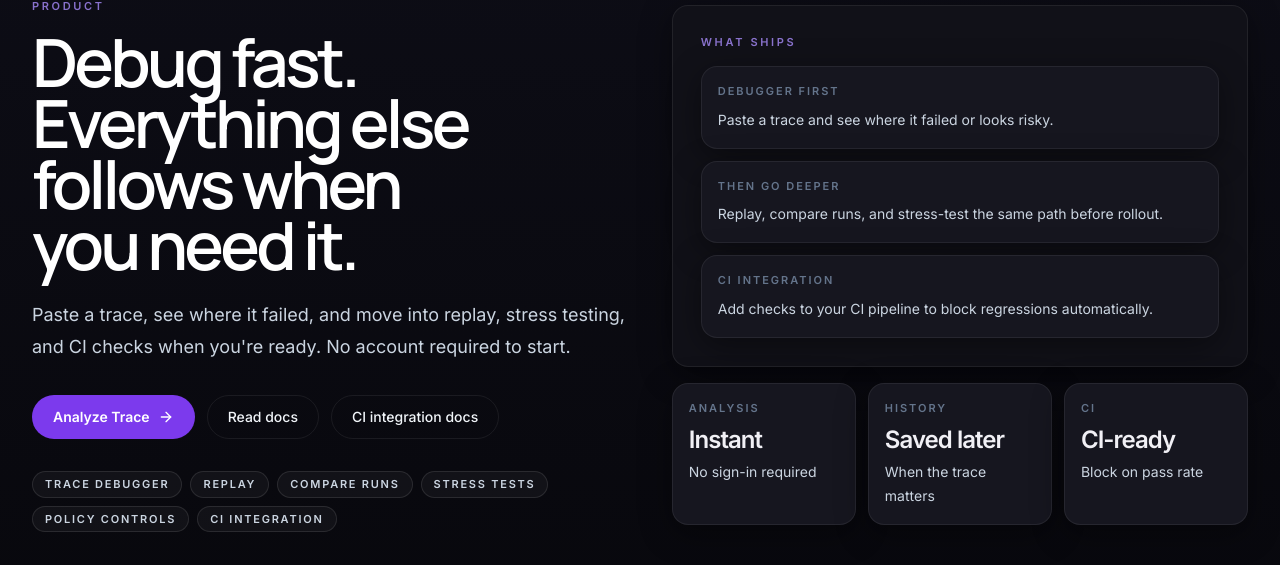
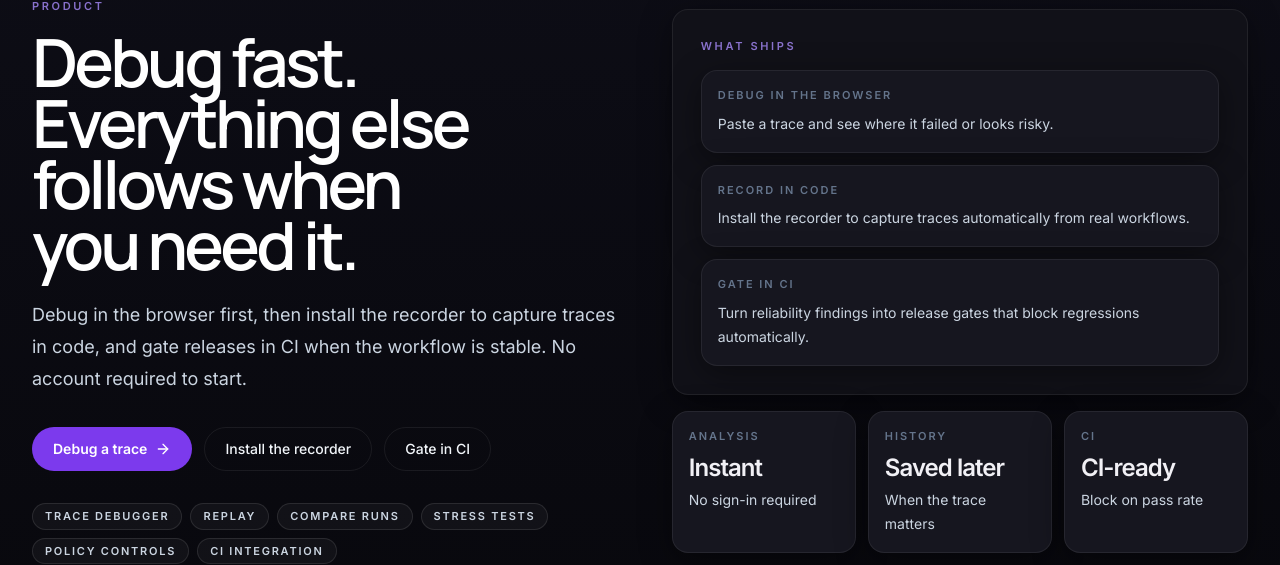
Before and after one commit to sepurux/sepurux-platform, a Next.js app in the folder site/: page /product in a window 1280 px wide. Shown: the part 180-745 px from the top of the page. Built offline with nearby package versions, Linux system fonts and the light colour scheme; no server answers.

Commit message:
Feat/coolify (#223)
* WIP: docs and product messaging updates

* docs(infra): Coolify compose and migration guide (Caddy replacement)

```diff
--- a/site/app/docs/ci-cd/page.tsx
+++ b/site/app/docs/ci-cd/page.tsx
@@ -6,7 +6,7 @@ import { buildPageMetadata, siteConfig } from "@/lib/site";
 export const metadata: Metadata = buildPageMetadata({
   title: "CI Integration",
   description:
-    "Add Sepurux trace checks to your CI pipeline and block merges or deploys when pass rate drops below your threshold.",
+    "Turn Sepurux reliability findings into CI release gates that block merges or deploys when thresholds fail.",
   path: "/docs/ci-cd",
 });
 
@@ -233,7 +233,7 @@ export default function CICDPage() {
     <DocsShell
       kicker="Docs / CI"
       title="Run trace checks in CI and block on failures."
-      description="Add Sepurux to your pull request and deployment workflows so failing traces block merges before they hit production."
+      description="Use this after debugger + recorder setup: capture traces in code, then gate pull requests and releases on reliability outcomes."
       nav={[
         { href: "#action", label: "GitHub Action" },
         { href: "#workflow", label: "Full Workflow" },
@@ -244,7 +244,7 @@ export default function CICDPage() {
         { href: "#rollout", label: "Rollout Tips" },
       ]}
       actions={[
-        { href: "/docs/getting-started", label: "Setup first" },
+        { href: "/docs/getting-started", label: "Install the recorder" },
         { href: "/docs/policy-security", label: "Policy controls" },
       ]}
     >
--- a/site/app/docs/getting-started/page.tsx
+++ b/site/app/docs/getting-started/page.tsx
@@ -1,4 +1,5 @@
 import type { Metadata } from "next";
+import Link from "next/link";
 
 import { DocsCodeBlock, DocsSection, DocsShell } from "@/components/docs/docs-shell";
 import { DocsCodeTabs } from "@/components/docs/docs-code-tabs";
@@ -7,7 +8,7 @@ import { buildPageMetadata, siteConfig } from "@/lib/site";
 export const metadata: Metadata = buildPageMetadata({
   title: "Getting Started",
   description:
-    "Set up Sepurux quickly: install the SDK, set environment variables, record your first trace, and run your first campaign.",
+    "Get started fast: debug in the browser, install the recorder, capture traces automatically, and turn runs into CI gates.",
   path: "/docs/getting-started",
 });
 
@@ -230,8 +231,8 @@ export default function GettingStartedPage() {
   return (
     <DocsShell
       kicker="Docs / Getting Started"
-      title="Go from zero to your first reliability run."
-      description="This guide gets a team from initial setup to a working trace and campaign execution path with production-safe defaults."
+      title="Debug in the browser. Record in code. Gate in CI."
+      description="This guide walks from first debugger run to recorder install and automated trace capture, then into campaign checks that you can promote into CI gates."
       nav={[
         { href: "#prerequisites", label: "Prerequisites" },
         { href: "#install", label: "Install" },
@@ -243,8 +244,9 @@ export default function GettingStartedPage() {
         { href: "#first-run", label: "First Run" },
       ]}
       actions={[
+        { href: "/sandbox", label: "Debug a trace" },
+        { href: "/docs/ci-cd", label: "Gate in CI" },
         { href: "/docs/api-reference", label: "API guide" },
-        { href: "/docs/ci-cd", label: "CI/CD guide" },
       ]}
     >
       <DocsSection
@@ -269,7 +271,7 @@ export default function GettingStartedPage() {
       <DocsSection
         id="install"
         title="Install"
-        description="Add the Sepurux SDK for your language. Each SDK provides an ergonomic recorder API and auto-uploads traces on exit."
+        description="Install the recorder for your language. Each SDK auto-uploads traces on exit."
       >
         <DocsCodeTabs tabs={installTabs} />
       </DocsSection>
@@ -285,7 +287,7 @@ export default function GettingStartedPage() {
       <DocsSection
         id="first-trace"
         title="Record Your First Trace"
-        description="Instrument one agent workflow and confirm the trace appears in the Sepurux dashboard."
+        description="Instrument one workflow in code and confirm trace capture in Sepurux."
       >
         <DocsCodeTabs tabs={firstTraceTabs} />
       </DocsSection>
@@ -368,10 +370,19 @@ with SepuruxCallbackHandler("refund_flow", campaign_id="...") as handler:
 
       <DocsSection
         id="first-run"
-        title="Run with Trace + Campaign + Mutation Pack"
-        description="Pass campaign_id and mutation_pack when recording to auto-enqueue a reliability run on trace upload."
+        title="Run Checks from Recorded Traces"
+        description="Pass campaign_id and mutation_pack when recording to auto-enqueue a reliability run, then promote the same run pattern to CI."
       >
         <DocsCodeTabs tabs={runWithPackTabs} />
+        <div className="rounded-2xl border border-[--border] bg-white/8 shadow-sm p-4">
+          <p className="text-sm font-semibold text-[--text-primary]">Next step: Gate in CI</p>
+          <p className="mt-2 text-sm leading-6 text-slate-300">
+            Once this run is stable, add the same trace + campaign path to GitHub workflows so release gating uses production-like scenarios.
+          </p>
+          <Link href="/docs/ci-cd" className="mt-3 inline-flex text-sm font-medium text-[--text-primary] underline underline-offset-4">
+            Open CI/CD guide
+          </Link>
+        </div>
       </DocsSection>
     </DocsShell>
   );
--- a/site/app/docs/integrations/page.tsx
+++ b/site/app/docs/integrations/page.tsx
@@ -6,9 +6,14 @@ import { buildPageMetadata } from "@/lib/site";
 export const metadata: Metadata = buildPageMetadata({
   title: "Integrations",
   description:
-    "Drop-in integrations for OpenAI, LangChain, and more — auto-record traces without manual instrumentation.",
+    "Install the recorder and add drop-in integrations for OpenAI, LangChain, and more — then promote findings into CI gates.",
   path: "/docs/integrations",
 });
+
+const recorderInstallSnippet = `# Install the recorder for your stack
+pip install sepurux
+npm install @sepurux/recorder
+go get github.com/sepurux/go-recorder@latest`;
 
 const openaiSnippet = `import openai
 from sepurux import SepuruxClient
@@ -97,8 +102,8 @@ export default function IntegrationsPage() {
   return (
     <DocsShell
       kicker="Docs / Integrations"
-      title="Drop-in integrations for popular AI frameworks."
-      description="Each integration wraps your existing client or chain and records traces automatically — no manual model_step() calls needed."
+      title="Install the recorder and capture traces automatically."
+      description="Debug a trace in the browser first, then use these integrations to capture traces in code and feed the same workflows into CI gates."
       nav={[
         { href: "#overview", label: "Overview" },
         { href: "#openai", label: "OpenAI" },
@@ -106,15 +111,17 @@ export default function IntegrationsPage() {
         { href: "#coming-soon", label: "Coming Soon" },
       ]}
       actions={[
-        { href: "/docs/getting-started", label: "Getting started" },
+        { href: "/docs/getting-started", label: "Install the recorder" },
+        { href: "/docs/ci-cd", label: "Gate in CI" },
         { href: "/docs/api-reference", label: "API reference" },
       ]}
     >
       <DocsSection
         id="overview"
         title="Available Integrations"
-        description="All integrations are included in the sepurux package. No extra SDK installs beyond the framework itself."
+        description="All integrations are included in the sepurux package. Install once, capture traces automatically, then use CI to gate on reliability."
       >
+        <DocsCodeBlock code={recorderInstallSnippet} label="Install recorder" />
         <div className="grid gap-4 md:grid-cols-2">
           {integrations.map((integration) => (
             <div
--- a/site/app/docs/page.tsx
+++ b/site/app/docs/page.tsx
@@ -7,7 +7,7 @@ import { buildPageMetadata, siteConfig } from "@/lib/site";
 export const metadata: Metadata = buildPageMetadata({
   title: "Docs",
   description:
-    "Professional Sepurux documentation for setup, SDKs, CI/CD gates, policy controls, security guardrails, and API usage.",
+    "Sepurux docs for the full loop: debug in browser, install the recorder, capture traces automatically, and gate releases in CI.",
   path: "/docs",
 });
 
@@ -15,12 +15,12 @@ const docTracks = [
   {
     title: "Getting Started",
     description:
-      "Set up environment variables, capture a trace, build a mutation pack in Basic Builder, and run checks in minutes.",
+      "Debug a trace first, install the recorder for your stack, capture traces automatically, and run checks in minutes.",
     href: "/docs/getting-started",
   },
   {
     title: "CI/CD Gate",
-    description: "Add Sepurux to GitHub workflows and block risky releases when thresholds fail.",
+    description: "Turn reliability findings into release gates in GitHub workflows.",
     href: "/docs/ci-cd",
   },
   {
@@ -55,7 +55,12 @@ const docTracks = [
   },
 ];
 
-const quickstartSnippet = `SEPURUX_API_BASE_URL=${siteConfig.appUrl}/api/backend
+const quickstartSnippet = `# Install the recorder for your stack
+pip install sepurux
+npm install @sepurux/recorder
+go get github.com/sepurux/go-recorder@latest
+
+SEPURUX_API_BASE_URL=${siteConfig.appUrl}/api/backend
 SEPURUX_UI_BASE_URL=${siteConfig.appUrl}
 SEPURUX_API_KEY=<project_api_key>
 SEPURUX_PROJECT_ID=<project_uuid>`;
@@ -77,29 +82,29 @@ export default function DocsPage() {
   return (
     <DocsShell
       kicker="Documentation"
-      title="Operational docs for teams shipping reliable AI agents."
-      description="Use the docs the same way you use the product: start from a real workflow, connect a project, capture a trace, and move into replay, policy, and CI control."
+      title="Debug in the browser. Record in code. Gate in CI."
+      description="Use the docs as one loop: debug a trace in the browser, install the recorder in code, capture traces automatically, then turn findings into CI release gates."
       nav={[
         { href: "#start", label: "Start Here" },
         { href: "#tracks", label: "Documentation Tracks" },
         { href: "#resources", label: "Reference Resources" },
       ]}
       actions={[
-        { href: "/docs/getting-started", label: "Open quickstart" },
-        { href: "/docs/api-reference", label: "API reference" },
-        { href: "/docs/ci-cd", label: "CI guide" },
+        { href: "/sandbox", label: "Debug a trace" },
+        { href: "/docs/getting-started", label: "Install the recorder" },
+        { href: "/docs/ci-cd", label: "Gate in CI" },
       ]}
     >
       <DocsSection
         id="start"
         title="Start Here"
-        description="Validate the full setup path in three steps before diving deeper into CI, policy, and enterprise controls."
+        description="Run the full adoption path in three steps before diving deeper into policy and enterprise controls."
       >
         <div className="space-y-5">
           {[
-            ["1. Connect a project", "Generate a project API key and copy your project UUID from the app workspace."],
-            ["2. Set the environment", "Define the base URLs and auth variables once in your shell or CI secrets."],
-            ["3. Capture, build, run", "Record a trace, create a mutation pack, and execute the first reliability run."],
+            ["1. Debug in browser", "Start with a real failing trace in the debugger and confirm the failing step plus next fix."],
+            ["2. Install the recorder", "Use pip, npm, or go get once, then capture traces automatically from real code paths."],
+            ["3. Gate in CI", "Promote stable traces into CI checks so reliability failures block risky releases."],
           ].map(([title, body]) => (
             <div key={title} className="grid gap-3 border-t border-[--border] pt-4 md:grid-cols-[180px_minmax(0,1fr)]">
               <p className="text-sm font-semibold text-[--text-primary]">{title}</p>
--- a/site/app/product/page.tsx
+++ b/site/app/product/page.tsx
@@ -23,7 +23,7 @@ import { ScreenshotGallerySection } from "@/components/sections/screenshot-galle
 export const metadata: Metadata = buildPageMetadata({
   title: "Product",
   description:
-    "Explore Sepurux end to end: trace debugger, replay, stress testing, policy controls, CI integration, and team governance.",
+    "Explore the Sepurux loop end to end: debug in browser, record in code, and gate in CI.",
   path: "/product",
 });
 
@@ -112,16 +112,16 @@ const capabilities: Capability[] = [
 
 const heroRows = [
   {
-    title: "Debugger first",
+    title: "Debug in the browser",
     copy: "Paste a trace and see where it failed or looks risky.",
   },
   {
-    title: "Then go deeper",
-    copy: "Replay, compare runs, and stress-test the same path before rollout.",
+    title: "Record in code",
+    copy: "Install the recorder to capture traces automatically from real workflows.",
   },
   {
-    title: "CI integration",
-    copy: "Add checks to your CI pipeline to block regressions automatically.",
+    title: "Gate in CI",
+    copy: "Turn reliability findings into release gates that block regressions automatically.",
   },
 ];
 
@@ -229,8 +229,8 @@ export default function ProductPage() {
                 Debug fast. Everything else follows when you need it.
               </h1>
               <p className="mt-6 max-w-3xl text-lg leading-8 text-slate-300">
-                Paste a trace, see where it failed, and move into replay, stress testing, and CI
-                checks when you're ready. No account required to start.
+                Debug in the browser first, then install the recorder to capture traces in code,
+                and gate releases in CI when the workflow is stable. No account required to start.
               </p>
 
               <div className="mt-8 flex flex-wrap gap-3">
@@ -238,20 +238,20 @@ export default function ProductPage() {
                   href="/sandbox"
                   className="inline-flex h-11 items-center justify-center gap-2 rounded-full border border-[rgba(var(--accent-rgb),0.28)] bg-[var(--color-accent)] px-5 text-sm font-semibold text-white transition hover:brightness-110"
                 >
-                  Analyze Trace
+                  Debug a trace
                   <ArrowRight className="h-4 w-4" />
                 </Link>
                 <Link
                   href="/docs/getting-started"
                   className="inline-flex h-11 items-center justify-center rounded-full border border-white/12 bg-white/6 px-5 text-sm font-medium text-slate-100 transition-colors hover:bg-white/10 hover:text-white"
                 >
-                  Read docs
+                  Install the recorder
                 </Link>
                 <Link
                   href="/docs/ci-cd"
                   className="inline-flex h-11 items-center justify-center rounded-full border border-white/12 bg-white/6 px-5 text-sm font-medium text-slate-100 transition-colors hover:bg-white/10 hover:text-white"
                 >
-                  CI integration docs
+                  Gate in CI
                 </Link>
               </div>
 
@@ -286,7 +286,7 @@ export default function ProductPage() {
             Starts with a trace. Goes as far as you need.
           </h2>
           <p className="section-lead mt-5">
-            Debugger first, then replay and stress testing, then CI checks and team controls.
+            Debug in the browser, record in code, then gate in CI.
           </p>
         </div>
 
@@ -311,8 +311,8 @@ export default function ProductPage() {
               Start with the trace. Go further when you're ready.
             </h2>
             <p className="mt-5 max-w-2xl text-base leading-8 text-slate-300 md:text-lg">
-              Use the sandbox for the first analysis, then move into replay, stress testing, and CI
-              checks when you want the fix to hold.
+              Use the sandbox for the first analysis, install the recorder for continuous capture,
+              then move into replay, stress testing, and CI gates when you want the fix to hold.
             </p>
 
             <div className="mt-8 flex flex-wrap gap-3">
@@ -320,14 +320,20 @@ export default function ProductPage() {
                 href="/sandbox"
                 className="inline-flex h-11 items-center justify-center gap-2 rounded-full border border-[rgba(var(--accent-rgb),0.28)] bg-[var(--color-accent)] px-5 text-sm font-semibold text-white transition hover:brightness-110"
               >
-                Analyze Trace
+                Debug a trace
                 <ArrowRight className="h-4 w-4" />
               </Link>
               <Link
                 href="/docs/ci-cd"
                 className="inline-flex h-11 items-center justify-center rounded-full border border-white/12 bg-white/6 px-5 text-sm font-medium text-slate-100 transition-colors hover:bg-white/10 hover:text-white"
               >
-                CI integration docs
+                Gate in CI
+              </Link>
+              <Link
+                href="/docs/getting-started"
+                className="inline-flex h-11 items-center justify-center rounded-full border border-white/12 bg-white/6 px-5 text-sm font-medium text-slate-100 transition-colors hover:bg-white/10 hover:text-white"
+              >
+                Install the recorder
               </Link>
               <Link
                 href="/waitlist"
--- a/site/components/sections/integration-section.tsx
+++ b/site/components/sections/integration-section.tsx
@@ -61,12 +61,12 @@ const workflow = [
     description: "Keep the real agent story instead of rebuilding it by hand.",
   },
   {
-    title: "Debug the issue before you persist it",
-    description: "Use the paste-and-analyze flow first, then save the useful trace when it earns a place in history.",
+    title: "Install the recorder in code",
+    description: "Capture traces automatically from real workflows after the first browser debug pass.",
   },
   {
-    title: "Promote stable traces into replay and CI",
-    description: "Hand the same trace to replay, stress testing, or pre-release checks when the fix is ready.",
+    title: "Promote stable traces into CI gates",
+    description: "Hand the same trace to replay, stress testing, or release gating when the fix is ready.",
   },
 ];
 
@@ -115,18 +115,27 @@ export function IntegrationSection() {
           <div className="max-w-xl">
             <p className="section-kicker ink-kicker">Fits your stack</p>
             <h2 className="section-heading mt-4 text-white">
-              Paste the trace first. Save, replay, or gate later.
+              Debug in the browser. Record in code. Gate in CI.
             </h2>
             <p className="section-lead mt-5">
-              Sepurux is easiest to adopt when the first step is obvious: paste the trace, see what broke, then decide whether it deserves replay, mutation testing, or CI.
+              Sepurux is easiest to adopt when the first step is obvious: debug a trace first, then install the recorder to capture traces automatically, and gate releases in CI.
             </p>
-            <Link
-              href="/docs/integrations"
-              className="mt-8 inline-flex items-center gap-2 text-sm font-semibold text-slate-100 transition-all duration-200 hover:-translate-y-0.5 hover:text-white"
-            >
-              Open SDK and integration guide
-              <ArrowRight className="h-4 w-4" />
-            </Link>
+            <div className="mt-8 flex flex-wrap items-center gap-5">
+              <Link
+                href="/docs/getting-started"
+                className="inline-flex items-center gap-2 text-sm font-semibold text-slate-100 transition-all duration-200 hover:-translate-y-0.5 hover:text-white"
+              >
+                Install the recorder
+                <ArrowRight className="h-4 w-4" />
+              </Link>
+              <Link
+                href="/docs/ci-cd"
+                className="inline-flex items-center gap-2 text-sm font-medium text-slate-300 transition-all duration-200 hover:-translate-y-0.5 hover:text-white"
+              >
+                Gate in CI
+                <ArrowRight className="h-4 w-4" />
+              </Link>
+            </div>
           </div>
 
           <div className="border-l border-white/8 pl-0 lg:pl-8">
```
Also changed, not shown: 3 other files (tests, documents, lock files or other folders).
